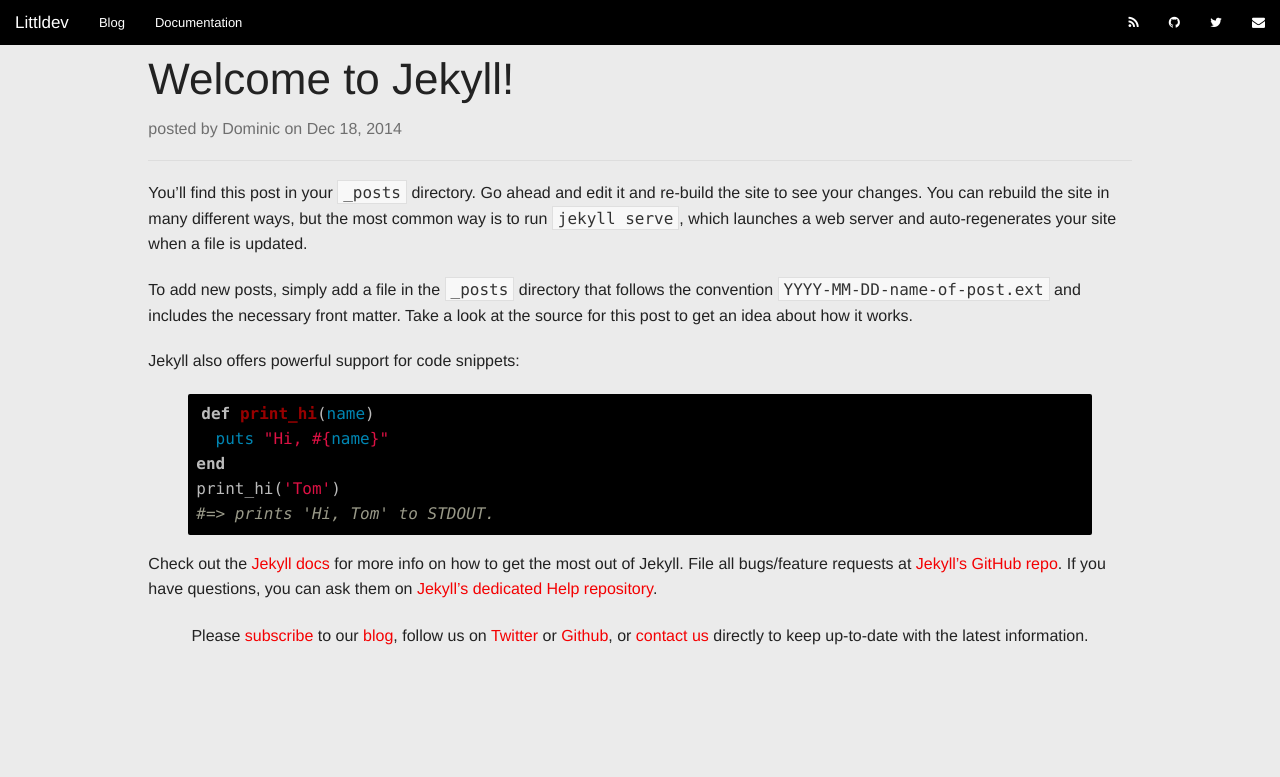
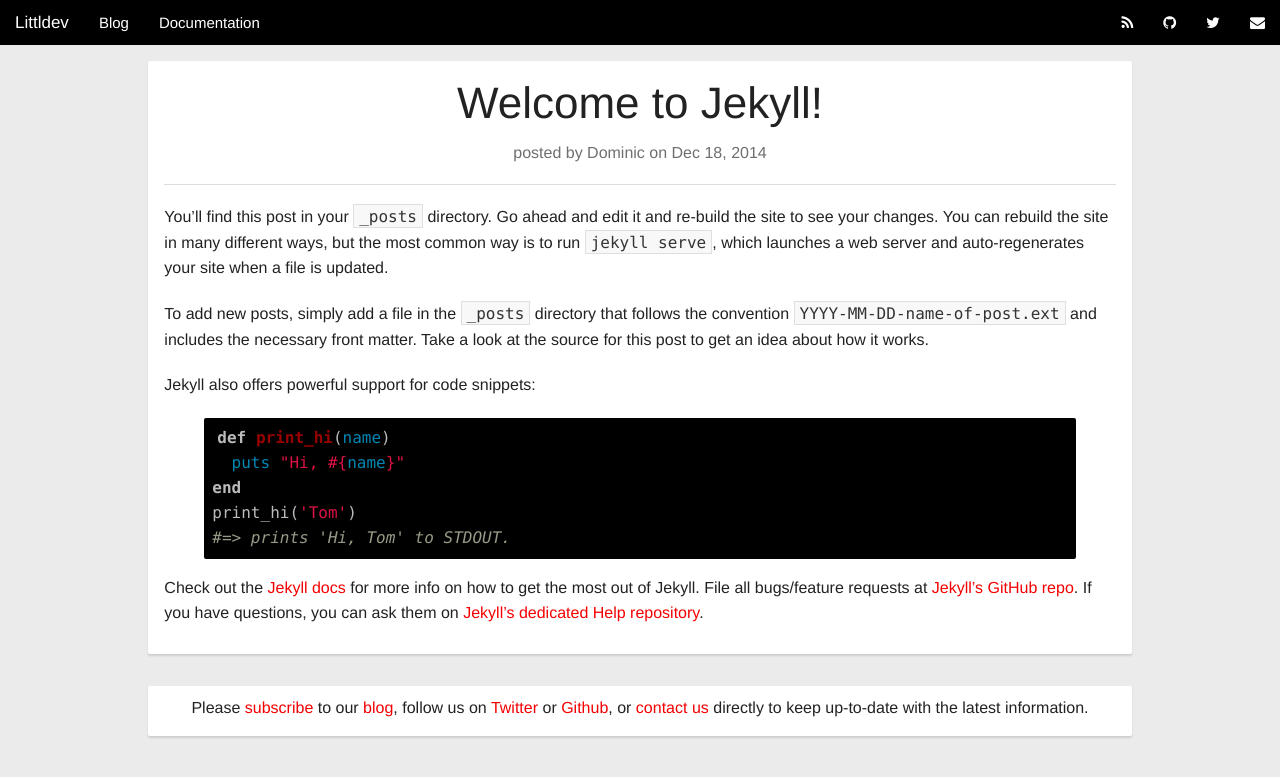
Before and after one commit to littlstar/littlstar.github.io, a Jekyll site: the page built from _posts/2014-12-18-welcome-to-jekyll.markdown, in a window 1280 px wide. Shown: the top 777 px of the page. Built offline with Jekyll 4.4.1, drawn with Linux system fonts in a browser that asks for light colours; nearby versions of some CDN libraries; comment, search, counter and statistics services are not loaded.

Commit message:
tweaked topbar font size and added import for new global scss file

```diff
--- a/css/littlstar.scss
+++ b/css/littlstar.scss
@@ -1394,7 +1394,7 @@ $topbar-link-color-hover: $alert-color;
 $topbar-link-color-active: $alert-color;
 $topbar-link-color-active-hover: $alert-color;
 // $topbar-link-weight: $font-weight-normal;
-// $topbar-link-font-size: rem-calc(13);
+$topbar-link-font-size: rem-calc(15);
 // $topbar-link-hover-lightness: -10%; // Darken by 10%
 // $topbar-link-bg: $topbar-bg;
 // $topbar-link-bg-color-hover: $charcoal;
@@ -1455,3 +1455,6 @@ $topbar-link-color-active-hover: $alert-color;
 
 // import foundation styles
 @import 'foundation';
+
+// import custom global styles
+@import 'global';
```
